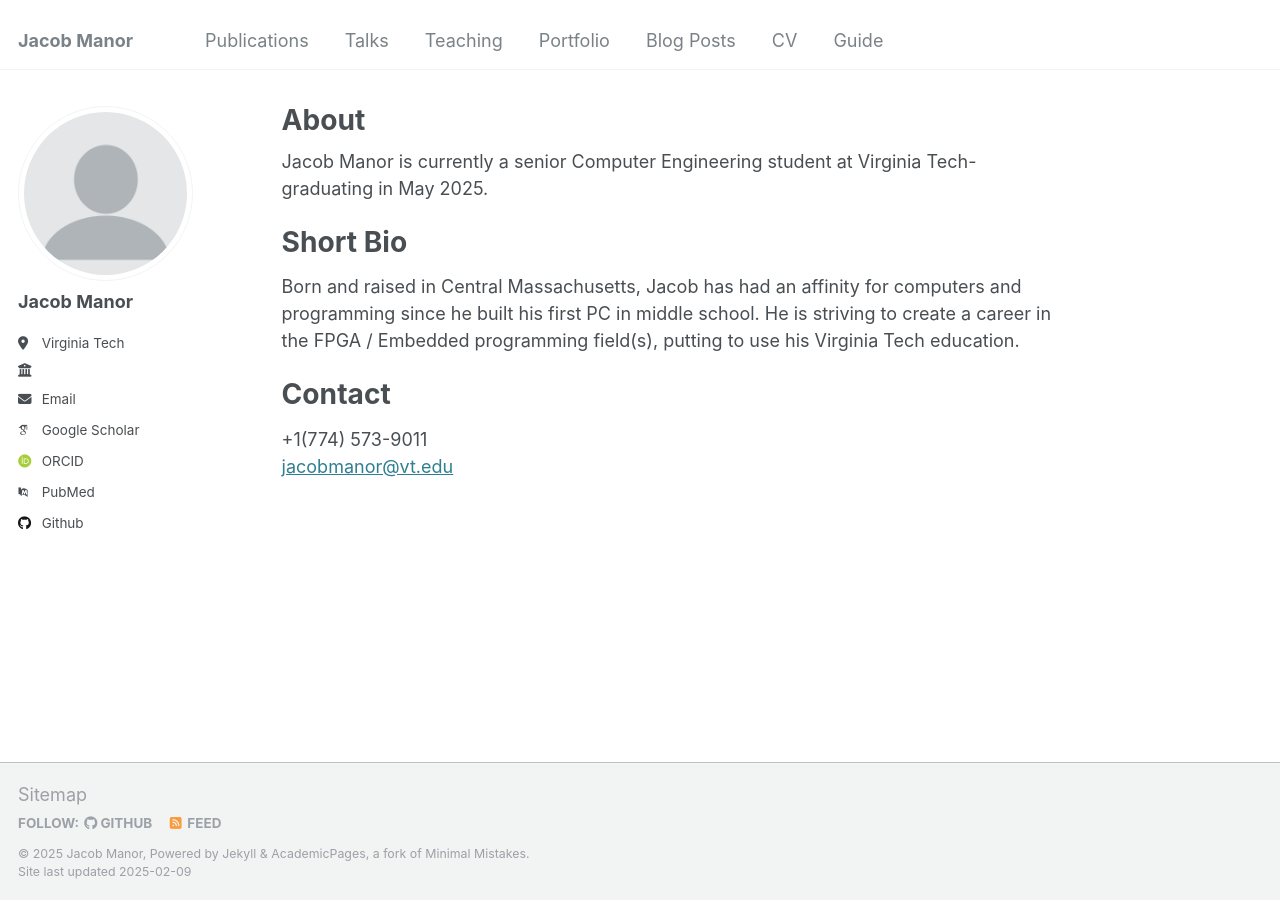
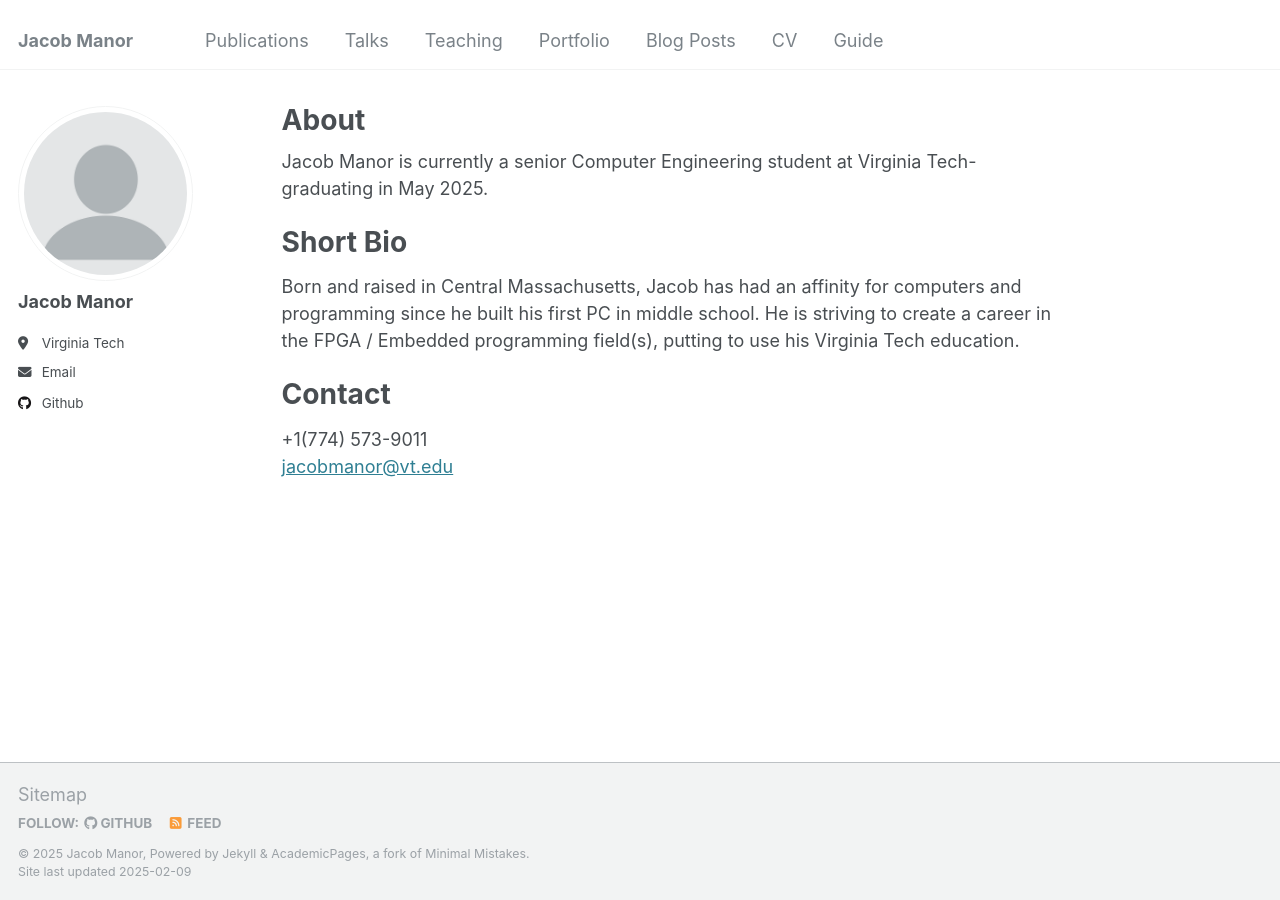
Before and after one commit to jacobmanor/jacobmanor.github.io, a Jekyll site: the page built from _pages/about.md, in a window 1280 px wide. Built offline with Jekyll 4.4.1, drawn with Linux system fonts in a browser that asks for light colours; some web fonts are replaced.

Commit message:
Update _config.yml

```diff
--- a/_config.yml
+++ b/_config.yml
@@ -26,17 +26,13 @@ author:
   pronouns         : # example: "she/her"
   bio              : ""
   location         : "Virginia Tech"
-  employer         : ""
   uri              : # URL
   email            : "jacobmanor@vt.edu"
 
   # Academic websites
   arxiv            : # URL - Update with the correct link to your profile
-  googlescholar    : ""
   impactstory      : # URL
-  orcid            : ""
   semantic         : # URL
-  pubmed           : ""
   researchgate     : # URL
   scopus           : # URL
 
```
